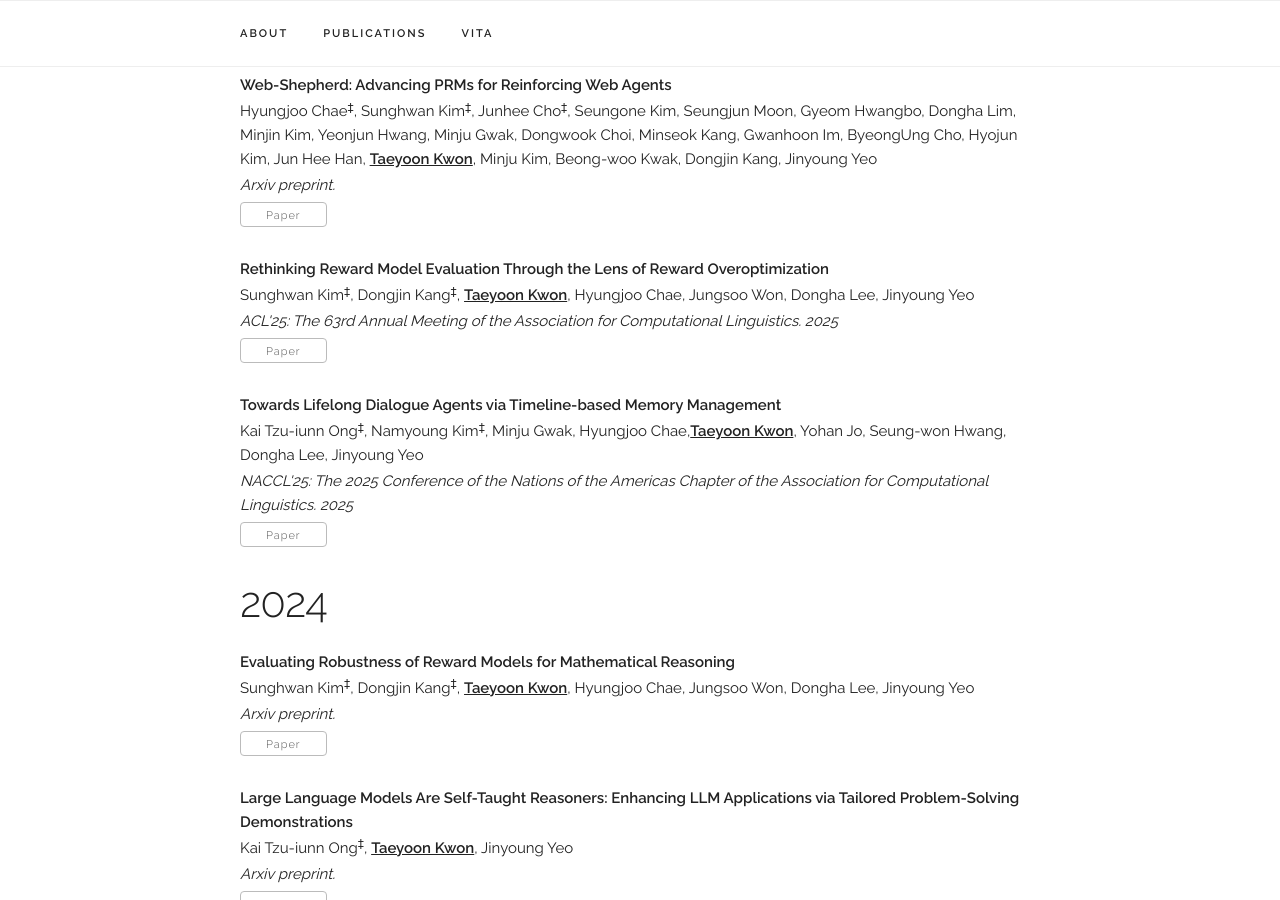
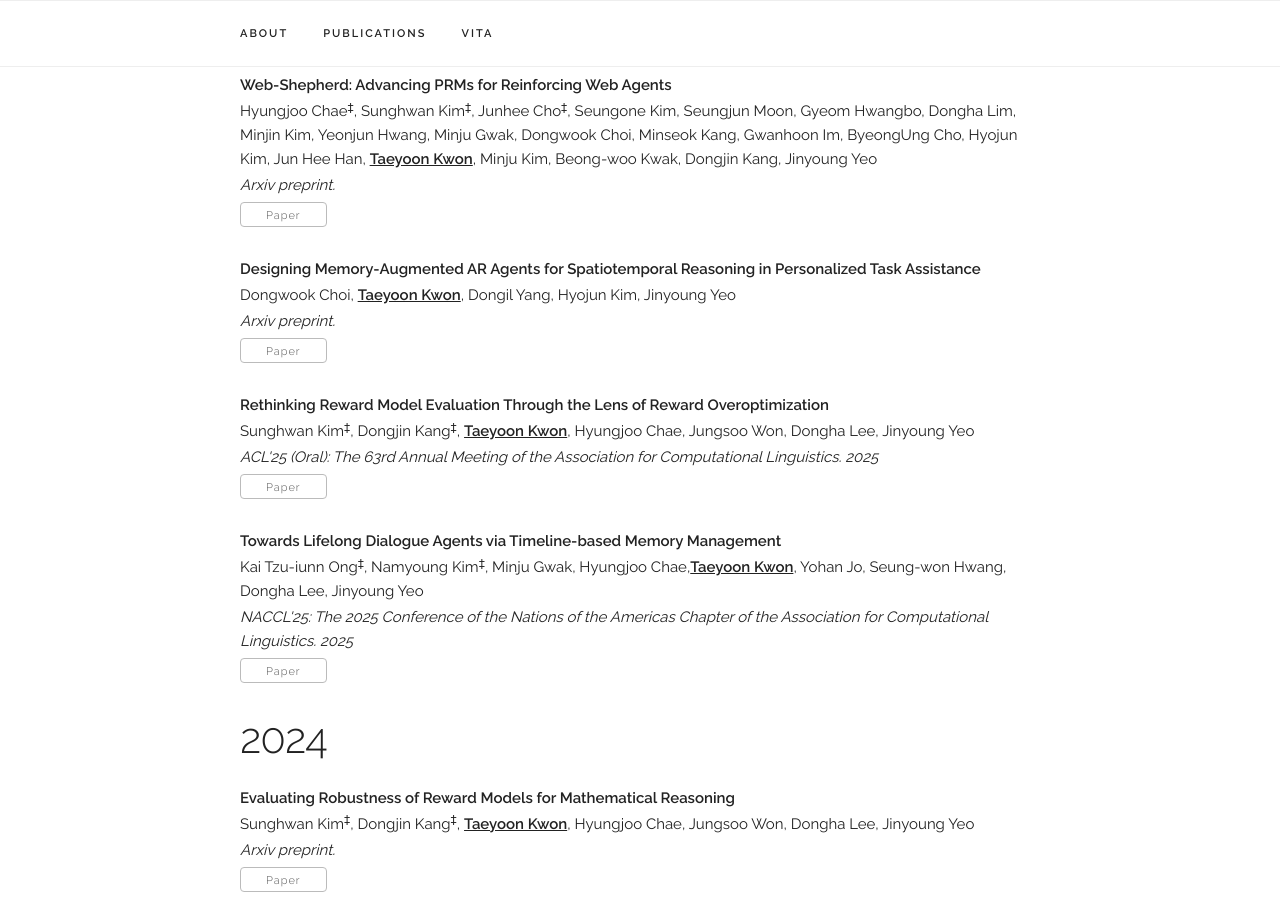
Before and after one commit to Connoriginal/Connoriginal.github.io, a Jekyll site: the page built from index.html, in a window 1280 px wide and 900 px high, scrolled down 1293 px. Built offline with Jekyll 4.4.1, drawn with Linux system fonts in a browser that asks for light colours; some web fonts are replaced.

Commit message:
add publication

```diff
--- a/_data/publications.yaml
+++ b/_data/publications.yaml
@@ -14,9 +14,16 @@ papers:
     selected: n
     year: 2025
 
+  - title: "Designing Memory-Augmented AR Agents for Spatiotemporal Reasoning in Personalized Task Assistance"
+    authors: "Dongwook Choi, <b><u>Taeyoon Kwon</u></b>, Dongil Yang, Hyojun Kim, Jinyoung Yeo"
+    venue: "Arxiv preprint."
+    paper_pdf: "https://arxiv.org/abs/2508.08774"
+    selected: y
+    year: 2025
+
   - title: "Rethinking Reward Model Evaluation Through the Lens of Reward Overoptimization"
     authors: "Sunghwan Kim<sup>‡</sup>, Dongjin Kang<sup>‡</sup>, <b><u>Taeyoon Kwon</u></b>, Hyungjoo Chae, Jungsoo Won, Dongha Lee, Jinyoung Yeo"
-    venue: "ACL'25: The 63rd Annual Meeting of the Association for Computational Linguistics. 2025"
+    venue: "ACL'25 (Oral): The 63rd Annual Meeting of the Association for Computational Linguistics. 2025"
     paper_pdf: "https://arxiv.org/abs/2505.12763"
     selected: y
     year: 2025
```
Also changed, not shown: 1 other file.
